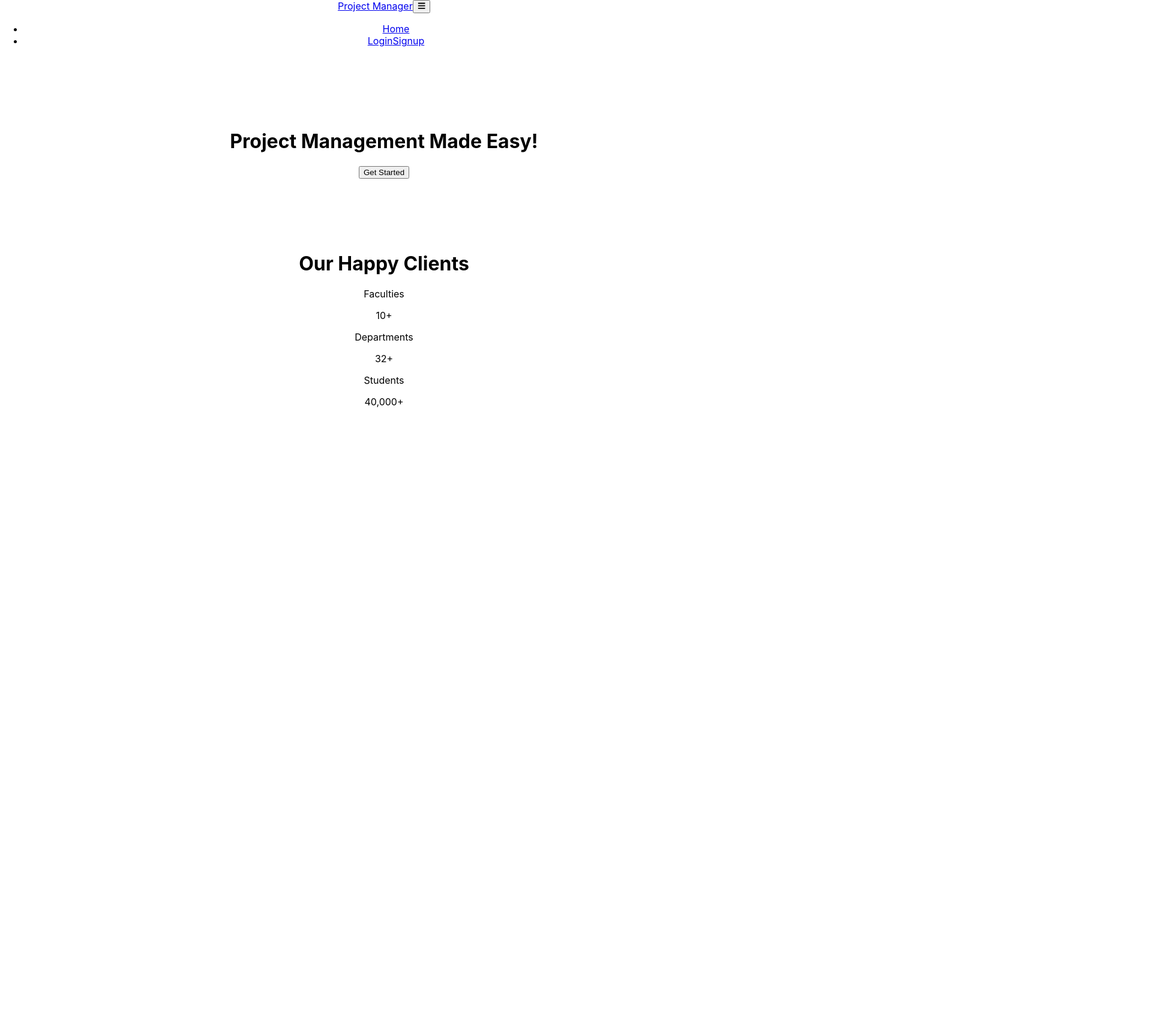
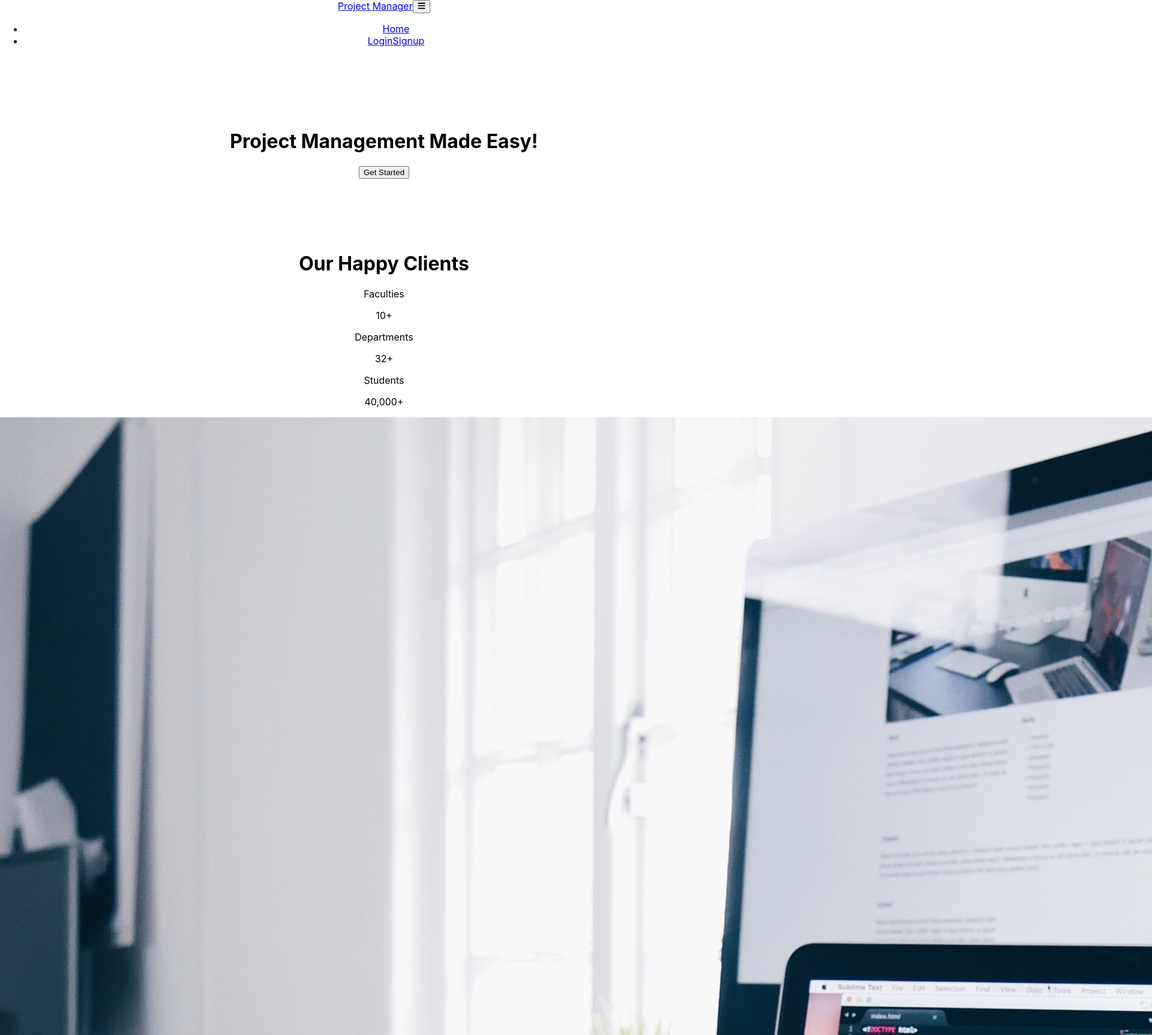
Before and after one commit to khalid-zein/project-manager-frontend, a React (Create React App) app: page / in a window 1280 px wide. Shown: the top 1726 px of the page at 60% size, 1920 px wide, since content can reach past the window. Before the commit the page ends 800 px from the top, so only its background shows below. Built offline with nearby package versions, Linux system fonts and the light colour scheme.

Commit message:
about projects

```diff
--- /dev/null
+++ b/src/components/ContentCard.js
@@ -0,0 +1,24 @@
+import card from "../assets/card.jpg"
+const ContentCard = () => {
+    return (
+        <>
+            <div className=" md:px-32 px-6 py-8 grid sm:flex md:justify-between md:space-x-8 items-center">
+                <div className="md:mt-0 mt-4 max-w-xl">
+                    <img className="rounded-lg " src={card} />
+                </div>
+                <div className="md:mt-0 mt-8">
+                    <h1 className="content-title">What We Do</h1>
+                    <p className="md:text-xl text-gray-700 font-light">
+                        Lorem ipsum dolor sit amet, consectetur adipiscing elit,
+                        ullamco laboris nisi ut aliquip ex ea commodo consequat.
+                        Duis aute irure dolor in reprehenderit in volupta ipsum dolor
+                        sit amet, consectetur adipiscing elit, ullamco laboris nisi
+                        ut aliquip ex ea commodo consequat.
+                    </p>
+                </div>
+            </div>
+        </>
+     );
+}
+
+export default ContentCard;
--- a/src/pages/Home.js
+++ b/src/pages/Home.js
@@ -1,4 +1,5 @@
 import Clients from "../components/Clients";
+import ContentCard from "../components/ContentCard";
 import Hero from "../components/Hero";
 
 const Home = () => {
@@ -6,6 +7,7 @@ const Home = () => {
         <>
             <Hero />
             <Clients />
+            <ContentCard />
         </>
      );
 }
```
